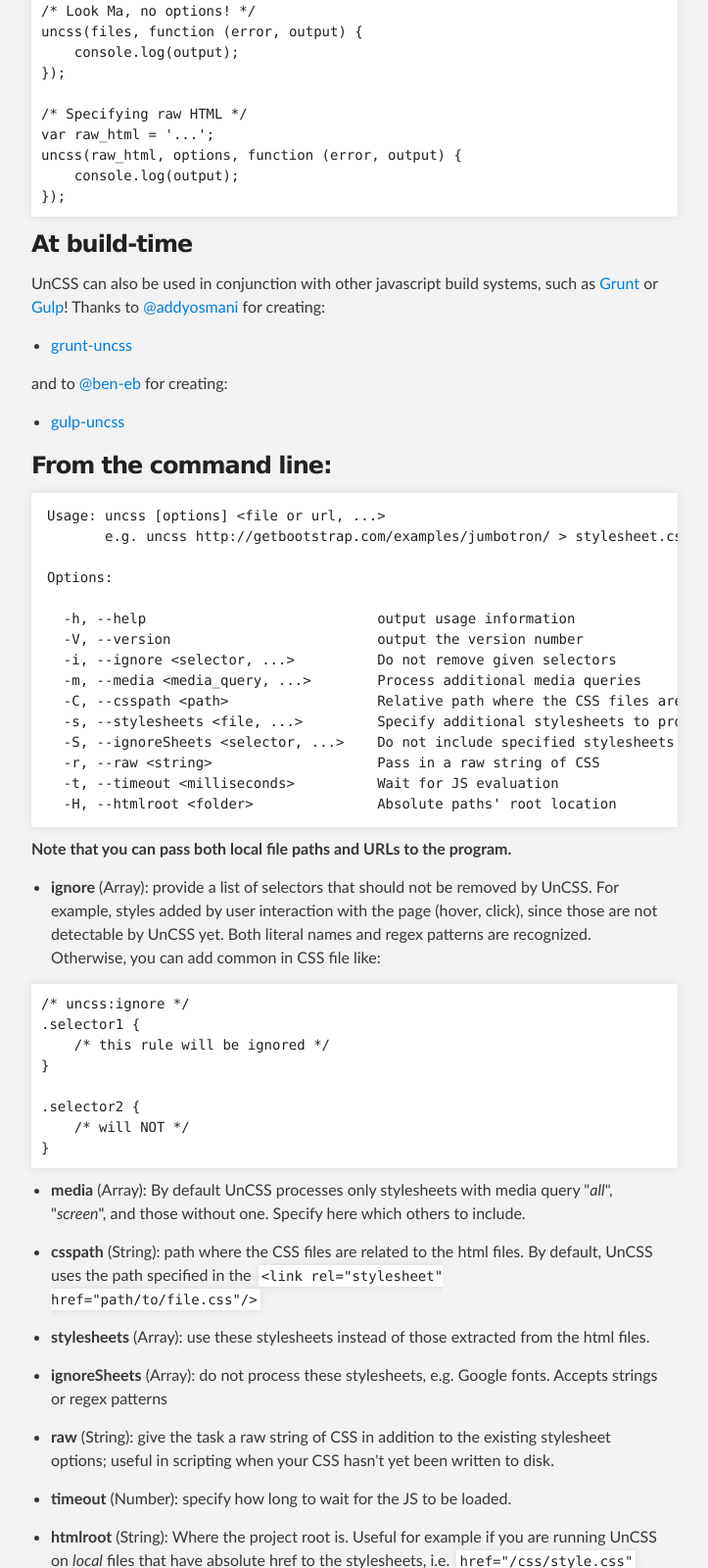
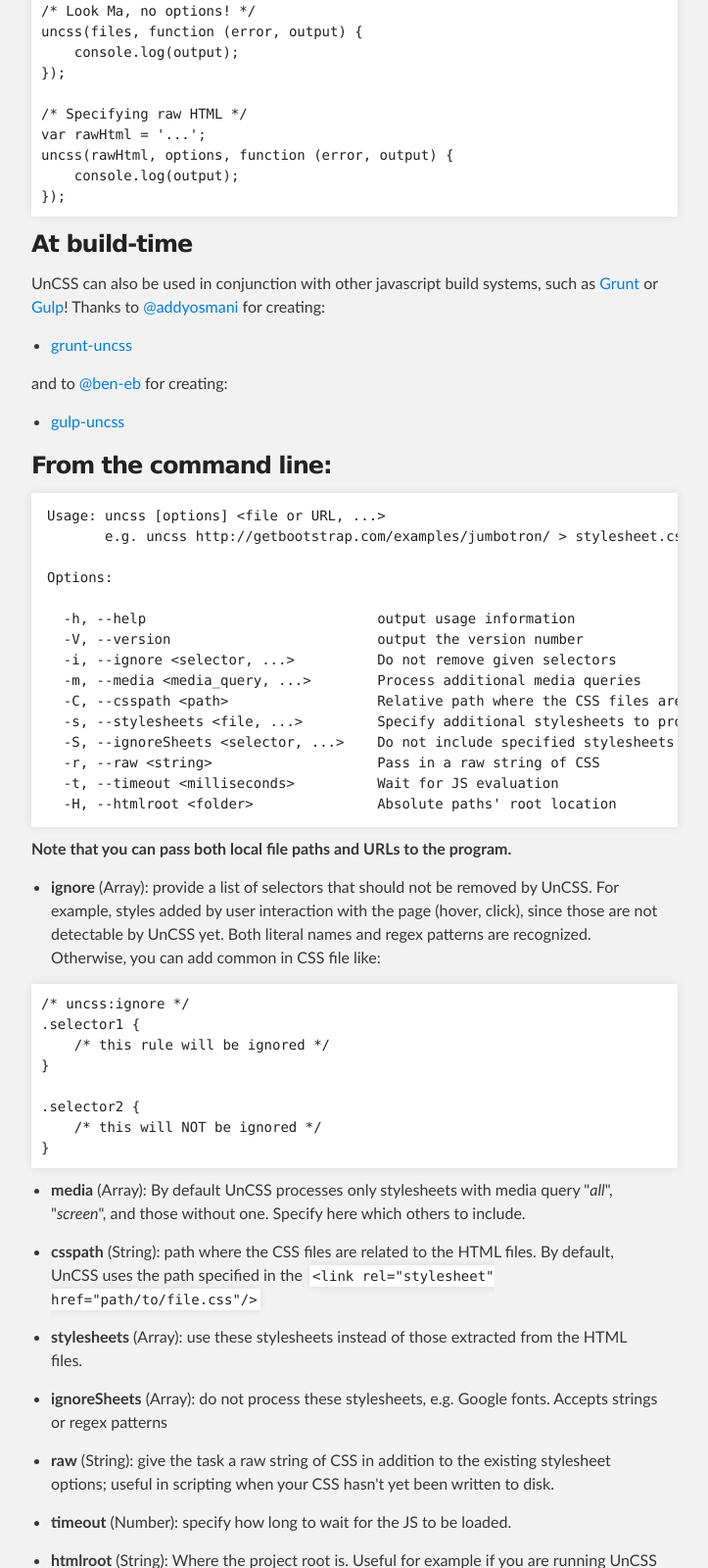
Before and after one commit to uncss/uncss, a plain HTML site: page index.html in a window 1280 px wide. Shown: the part 2785-4385 px from the top of the page at 98% size, without its empty margins (288-1011 px from the left). Drawn offline with Linux system fonts and the light colour scheme.

```diff
--- a/index.html
+++ b/index.html
@@ -93,8 +93,8 @@
 });
 
 <span class="pl-c">/* Specifying raw HTML */</span>
-<span class="pl-s">var</span> raw_html <span class="pl-k">=</span> <span class="pl-s1"><span class="pl-pds">'</span>...<span class="pl-pds">'</span></span>;
-uncss(raw_html, options, <span class="pl-st">function</span> (<span class="pl-vpf">error</span>, <span class="pl-vpf">output</span>) {
+<span class="pl-s">var</span> rawHtml <span class="pl-k">=</span> <span class="pl-s1"><span class="pl-pds">'</span>...<span class="pl-pds">'</span></span>;
+uncss(rawHtml, options, <span class="pl-st">function</span> (<span class="pl-vpf">error</span>, <span class="pl-vpf">output</span>) {
     <span class="pl-en">console</span><span class="pl-s3">.log</span>(output);
 });</pre></div>
 
@@ -117,7 +117,7 @@
 <h3>
 <a id="from-the-command-line" class="anchor" href="#from-the-command-line" aria-hidden="true"><span class="octicon octicon-link"></span></a>From the command line:</h3>
 
-<pre><code>Usage: uncss [options] &lt;file or url, ...&gt;
+<pre><code>Usage: uncss [options] &lt;file or URL, ...&gt;
        e.g. uncss http://getbootstrap.com/examples/jumbotron/ &gt; stylesheet.css
 
 Options:
@@ -147,14 +147,14 @@
 }
 
 <span class="pl-e">.selector2</span> {
-    <span class="pl-c">/* will NOT */</span>
+    <span class="pl-c">/* this will NOT be ignored */</span>
 }
 </pre></div>
 
 <ul>
 <li><p><strong>media</strong> (Array): By default UnCSS processes only stylesheets with media query "<em>all</em>", "<em>screen</em>", and those without one. Specify here which others to include.</p></li>
-<li><p><strong>csspath</strong> (String): path where the CSS files are related to the html files. By default, UnCSS uses the path specified in the <code>&lt;link rel="stylesheet" href="path/to/file.css"/&gt;</code></p></li>
-<li><p><strong>stylesheets</strong> (Array): use these stylesheets instead of those extracted from the html files.</p></li>
+<li><p><strong>csspath</strong> (String): path where the CSS files are related to the HTML files. By default, UnCSS uses the path specified in the <code>&lt;link rel="stylesheet" href="path/to/file.css"/&gt;</code></p></li>
+<li><p><strong>stylesheets</strong> (Array): use these stylesheets instead of those extracted from the HTML files.</p></li>
 <li><p><strong>ignoreSheets</strong> (Array): do not process these stylesheets, e.g. Google fonts. Accepts strings or regex patterns</p></li>
 <li><p><strong>raw</strong> (String): give the task a raw string of CSS in addition to the existing stylesheet options; useful in scripting when your CSS hasn't yet been written to disk.</p></li>
 <li><p><strong>timeout</strong> (Number): specify how long to wait for the JS to be loaded.</p></li>
```
Also changed, not shown: params.json (+1 -1 lines).
